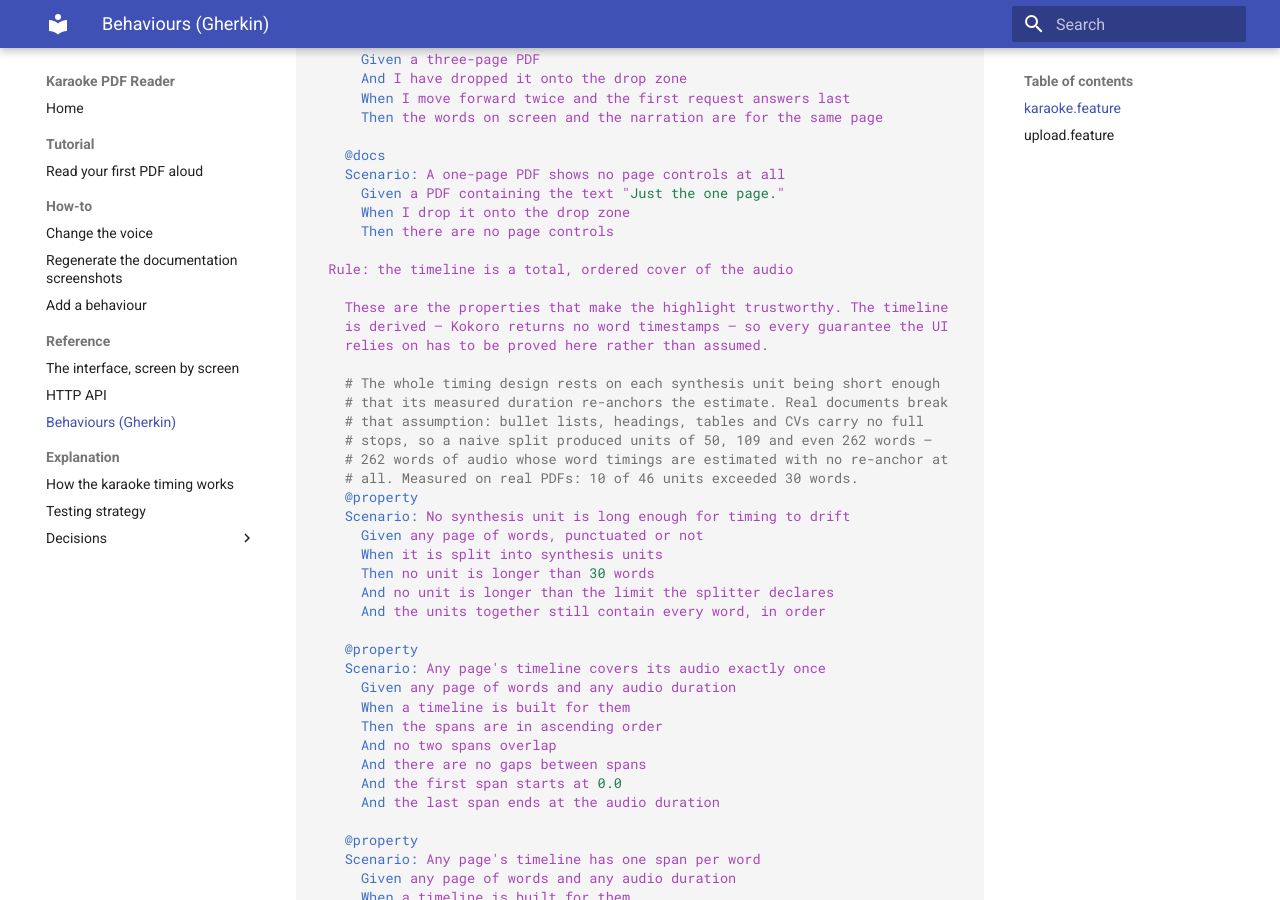
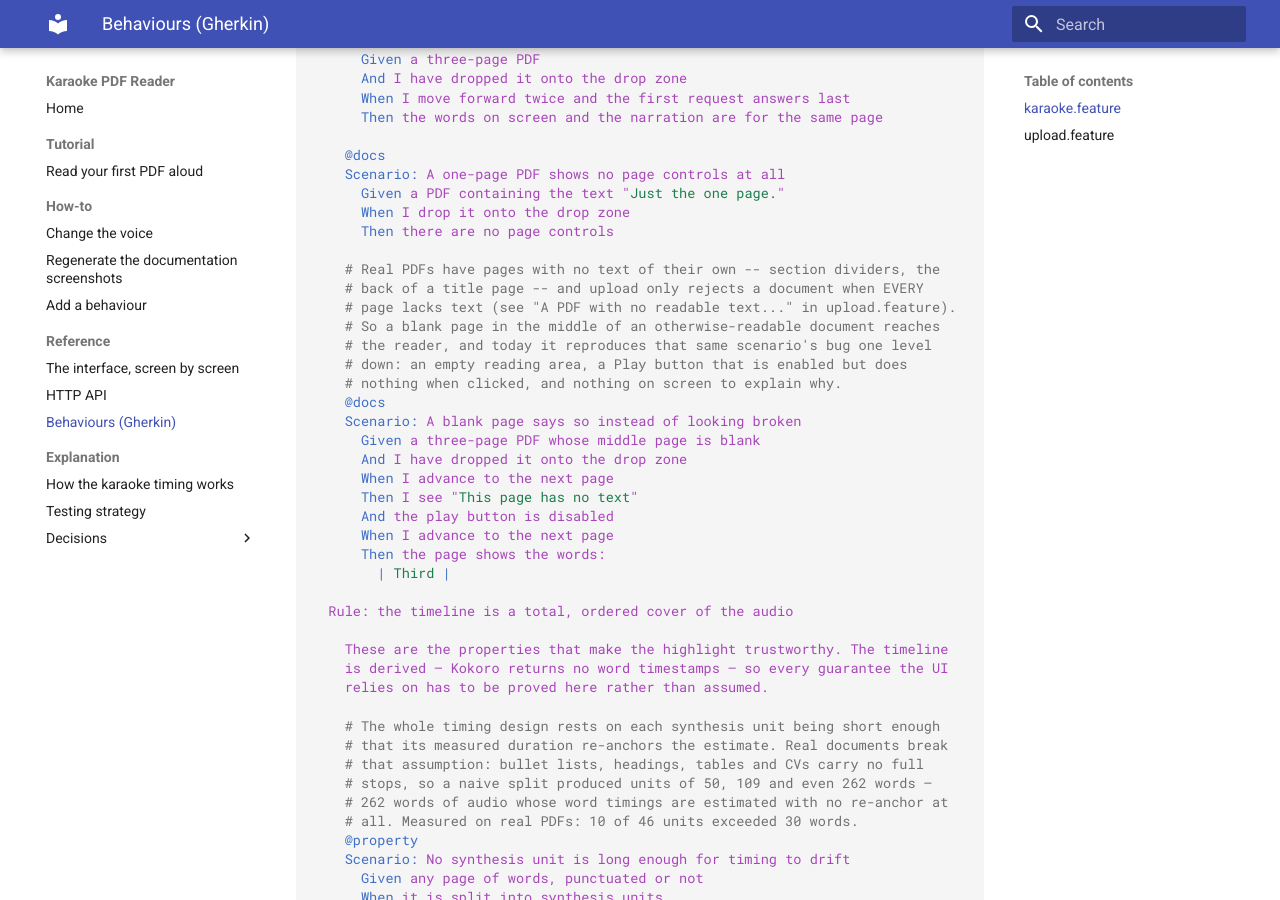
Before and after one commit to phitoduck/freespeech, an MkDocs documentation site: the page built from docs/reference/behaviours.md, in a window 1280 px wide and 900 px high, scrolled down 2167 px. Built offline with MkDocs 1.6.1 and Material for MkDocs 9.7.7, drawn with Linux system fonts in a browser that asks for light colours.

Commit message:
A blank page says so instead of looking broken
Real PDFs contain pages with no text of their own -- section dividers,
the back of a title page. Upload only rejects a document when *every*
page lacks text (cover pages are common), so a blank page in the middle
of a readable document reaches the reader.

Driving the browser showed what happened there: an empty reading area, a
Play button that was enabled, and nothing when you pressed it -- the
label stayed "Play" and the audio sat paused at currentTime 0, with no
explanation on screen. That is the exact symptom features/upload.feature
already calls unacceptable for whole documents, reproduced one level
down, where its check cannot reach.

Now the page says "This page has no text" and Play is disabled.
Navigation stays live so you can carry on. Three lines in App.tsx; the
API never needed changing -- a page with no words already returned 200
with duration 0.0, no spans and a valid header-only WAV.

The orphan-image guard earned its keep here: the moment the scenario
passed it produced a screenshot, and the suite refused to accept an
image no documentation explains, which is why interface.md now has a
section describing the behaviour.

Co-Authored-By: Claude Opus 5 (1M context) <noreply@anthropic.com>

```diff
--- a/docs/reference/behaviours.md
+++ b/docs/reference/behaviours.md
@@ -112,6 +112,24 @@ Feature: Reading a page aloud with the words lit up
       Given a PDF containing the text "Just the one page."
       When I drop it onto the drop zone
       Then there are no page controls
+
+    # Real PDFs have pages with no text of their own -- section dividers, the
+    # back of a title page -- and upload only rejects a document when EVERY
+    # page lacks text (see "A PDF with no readable text..." in upload.feature).
+    # So a blank page in the middle of an otherwise-readable document reaches
+    # the reader, and today it reproduces that same scenario's bug one level
+    # down: an empty reading area, a Play button that is enabled but does
+    # nothing when clicked, and nothing on screen to explain why.
+    @docs
+    Scenario: A blank page says so instead of looking broken
+      Given a three-page PDF whose middle page is blank
+      And I have dropped it onto the drop zone
+      When I advance to the next page
+      Then I see "This page has no text"
+      And the play button is disabled
+      When I advance to the next page
+      Then the page shows the words:
+        | Third |
 
   Rule: the timeline is a total, ordered cover of the audio
 
```
Also changed, not shown: docs/reference/interface.md (+14 -0 lines), docs/assets/generated/a-blank-page-says-so-instead-of-looking-broken/02-blank-page.png (added), 3 other files.
